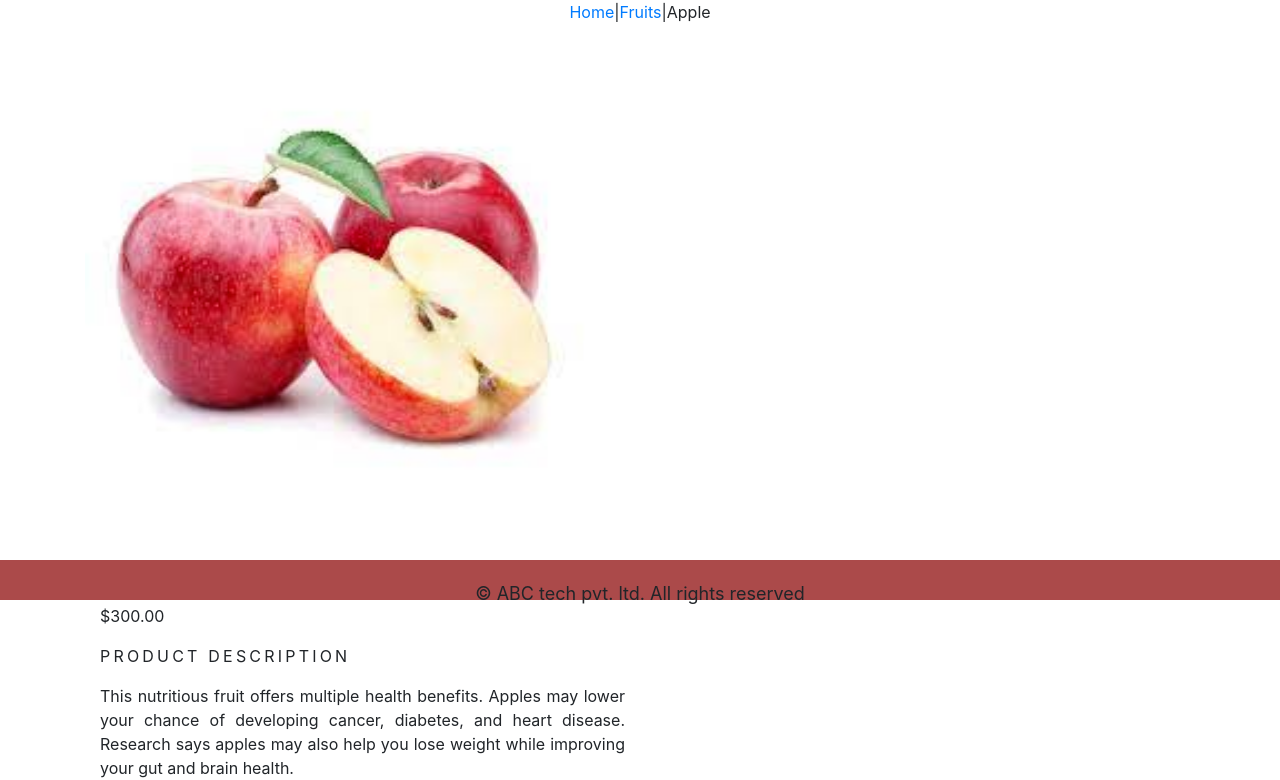
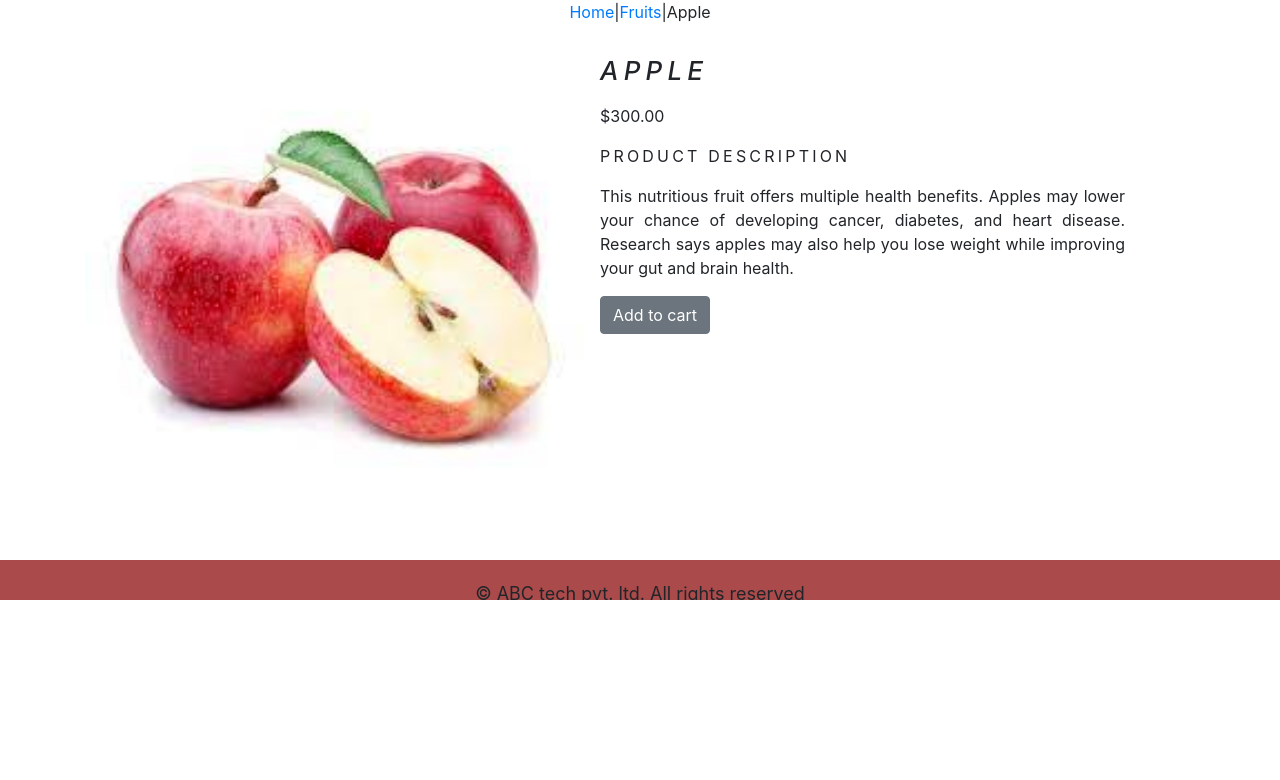
Before and after one commit to sonajaxn/ecom, a Django app: a page that uses ecommerceproject/templates/product.html in a window 1280 px wide. Shown: the part 200-980 px from the top of the page. After the commit the page ends 800 px from the top, so only its background shows below. Run offline with Django 4.2, Linux system fonts and the light colour scheme; data comes from the database, SQL or seed files in the repository; both versions use the stored data as it was after the commit; some libraries are stand-ins or nearby versions.

Commit message:
changed as requiremnts

```diff
--- a/ecommerceproject/static/css/custom.css
+++ b/ecommerceproject/static/css/custom.css
@@ -60,8 +60,8 @@ body{
     height: 200px;
 }
 .my_image2{
-    width: "100%";
-    height: "100%";
+    width: 1100;
+    height: 700
 }
 
 .my_title{
@@ -107,6 +107,10 @@ body{
     display: flex;
     flex-direction: column;
 }
+.prod_inner{
+    display: flex;
+    flex-direction: row;
+}
 
 .my_prod_row_class .mx_auto{
                 color:navajowhite;
--- a/ecommerceproject/templates/product.html
+++ b/ecommerceproject/templates/product.html
@@ -20,8 +20,21 @@
                 href="{{product.category.get_url}}">{{product.category}}</a>|{{product.name}}</p>
     </div>
 
+    <div class="prod_inner">
+        <img class="prod_image" src="{{product.image.url}}" alt="{{product.name}}">
+        <div class="col-12 col-sm-12 col-md-12 col-lg-6 prod_bottom">
+            <h2 class="my_prod_title">{{product.name}}</h2>
+            <p>${{product.price}}</p>
+            <p class="my_title"> Product Description </p>
+            <p class="text-justify my_prod_text">{{product.description}}</p>
+            {% if product.stock <= 0 %}
+             <p class="text-justify my_prod_text"><b>Out of stock</b></p>
+            {% else %}
+                <a class="btn btn-secondary" href="{% url 'cart:add_cart' product.id %}">Add to cart</a><br>
+        </div>
+    </div>
+
     <!-- <div> -->
-        <img class="prod_image" src="{{product.image.url}}" alt="{{product.name}}">
     <!-- </div> -->
 
 
@@ -35,16 +48,7 @@
                 </div> -->
     <!-- </div> -->
     <!-- </div> -->
-    <div class="col-12 col-sm-12 col-md-12 col-lg-6 prod_bottom">
-                    <h2 class="my_prod_title">{{product.name}}</h2>
-                    <p>${{product.price}}</p>
-                    <p class="my_title"> Product Description </p>
-                    <p class="text-justify my_prod_text">{{product.description}}</p>
-                    {% if product.stock <= 0 %}
-                     <p class="text-justify my_prod_text"><b>Out of stock</b></p>
-                    {% else %}
-                        <a class="btn btn-secondary" href="{% url 'cart:add_cart' product.id %}">Add to cart</a><br>
-                </div>
+
 </div>
 {% endif %}
 {% endblock %}
```
Also changed, not shown: ecommerceproject/db.sqlite3.
